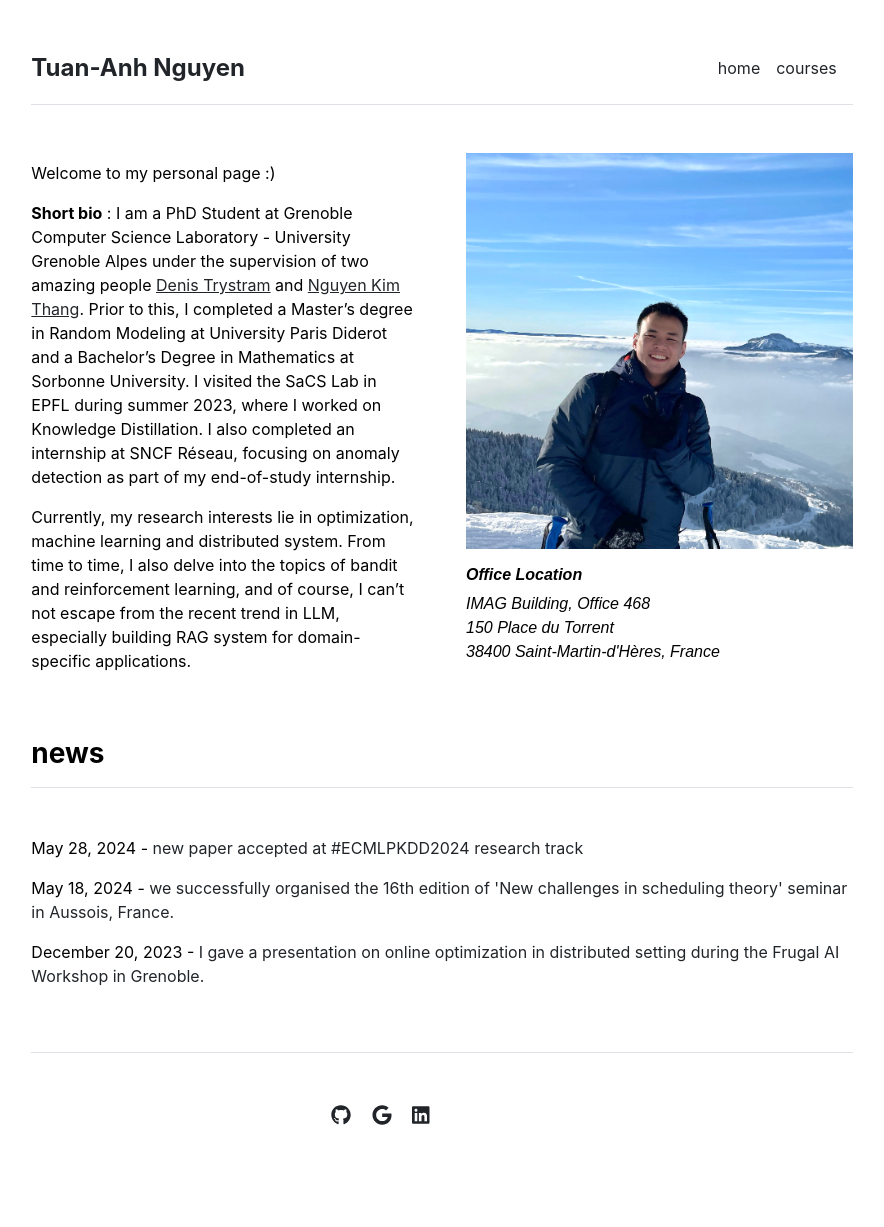
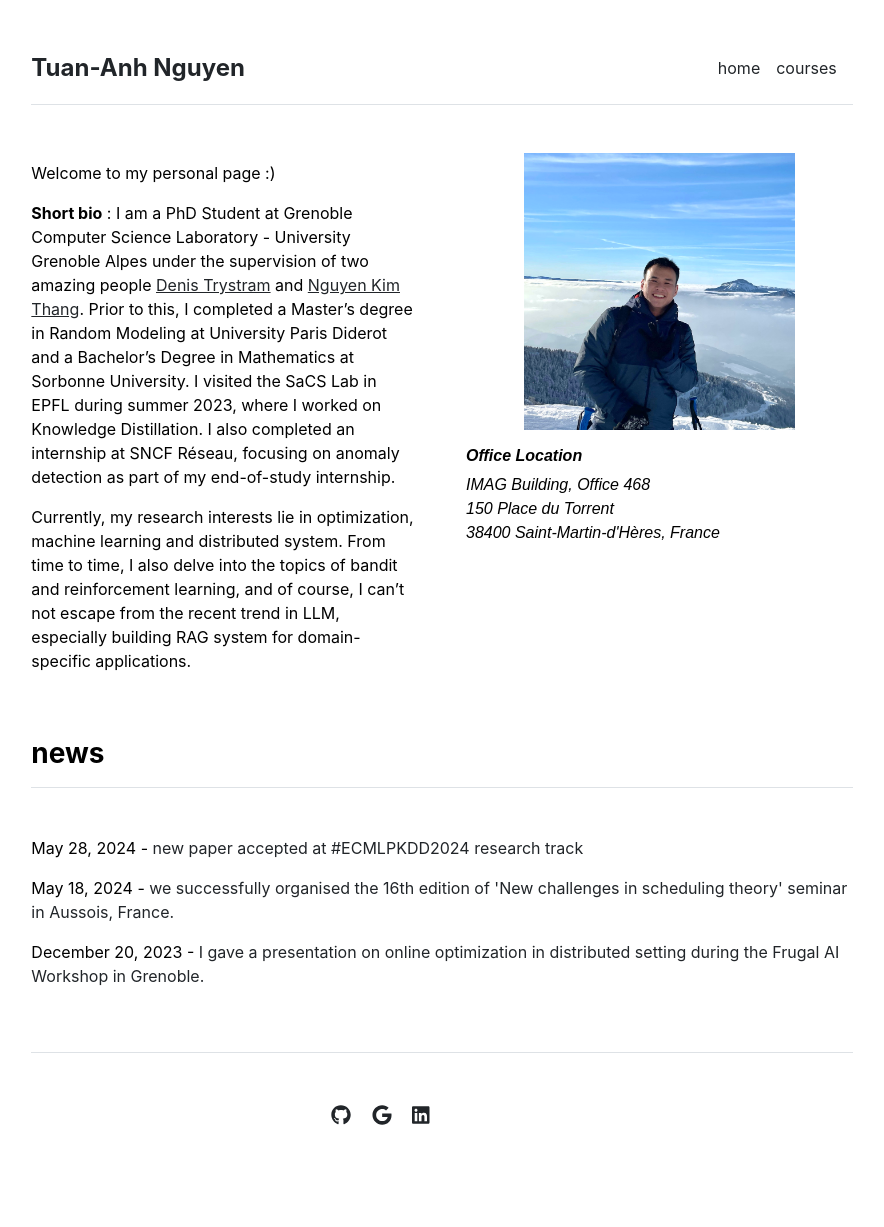
Before and after one commit to tuananhngh/tuananhngh.github.io, a Jekyll site: the page built from index.md, in a window 1280 px wide. Shown: the whole page, without its empty margins (198-1082 px from the left). Built offline with Jekyll 4.4.1, drawn with Linux system fonts in a browser that asks for light colours.

Commit message:
Update home.html

```diff
--- a/_layouts/home.html
+++ b/_layouts/home.html
@@ -8,7 +8,7 @@ layout: default
     {{ content }}
   </div>
   <div class="col-md-6">
-    <img src="{{ site.github.url }}/assets/img/tuan.jpg" alt="Home" width="100% class="mx-auto d-block">
+    <img src="{{ site.github.url }}/assets/img/tuan.jpg" alt="Home" width="70%" class="mx-auto d-block">
 
     <div class="mt-3" style="font-family: Arial, sans-serif;font-size: 0.9;font-style: italic;">
       <h6 class="fw-bold">Office Location</h6>
```
